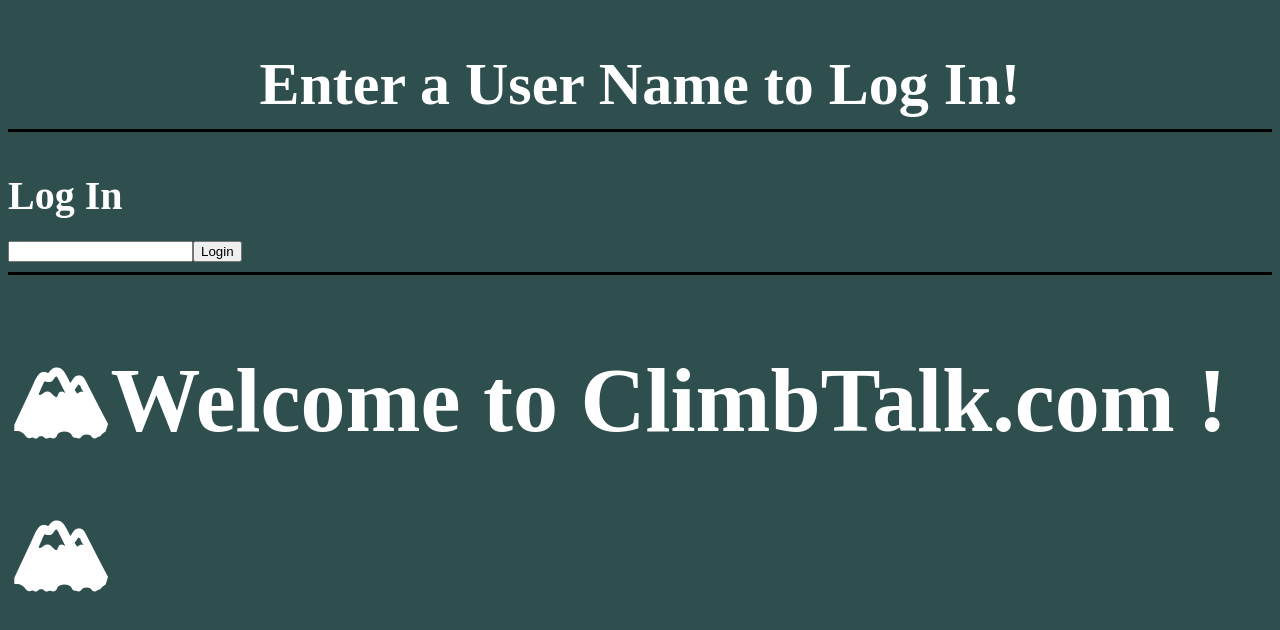
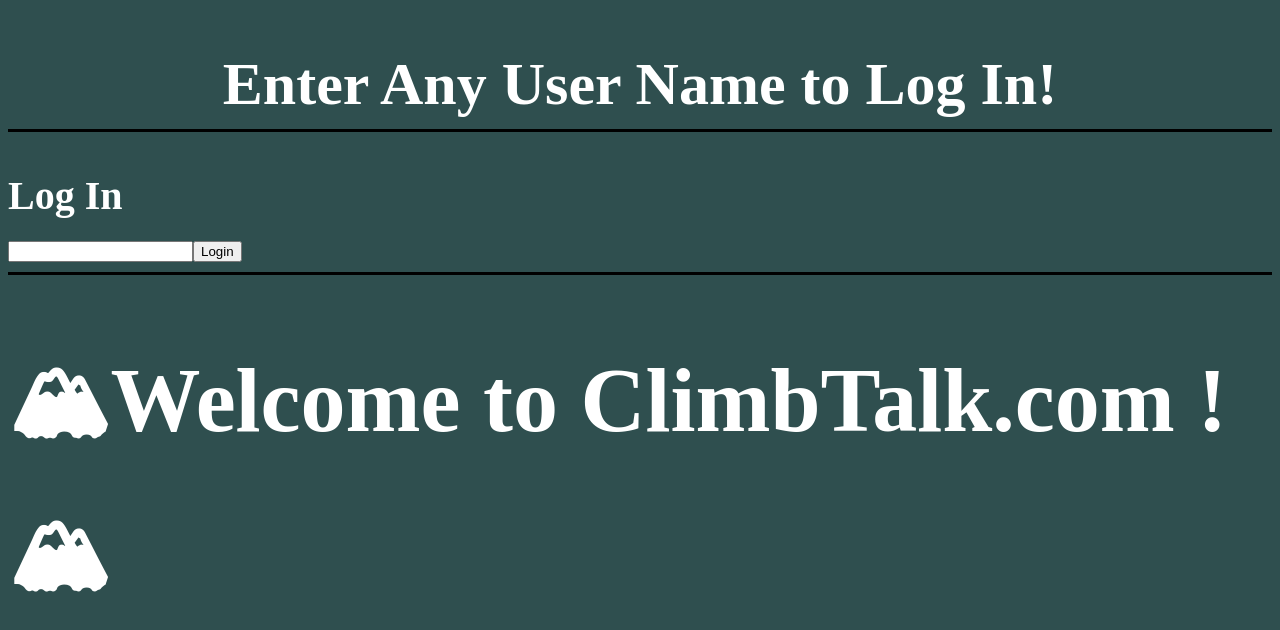
Before and after one commit to kylebrackman/phase-2-project, a React (Create React App) app: page / in a window 1280 px wide. Shown: the top 630 px of the page. Built offline with nearby package versions, Linux system fonts and the light colour scheme; no server answers.

Commit message:
removed commented out code and unnecessary console.log

```diff
--- a/src/Components/ClimbForm.js
+++ b/src/Components/ClimbForm.js
@@ -21,9 +21,9 @@
         })
             .then(res => res.json())
             .then((newClimb) => onAddClimb(newClimb))
-            setClimbName('')
-            setDescription('')
-            setSelectedGrade("Grade")
+        setClimbName('')
+        setDescription('')
+        setSelectedGrade("Grade")
     }
 
     return (
--- a/src/Components/LoginPage.js
+++ b/src/Components/LoginPage.js
@@ -28,7 +28,7 @@
                         borderBottom: "3px solid black",
                         paddingBottom: "10px",
                         marginBottom: "12px",
-                    }}>Enter a User Name to Log In!</H2>
+                    }}>Enter Any User Name to Log In!</H2>
                 <H3
                     style={{
                         display: 'flex',
```
Also changed, not shown: src/StyledComponents.js (+0 -9 lines), src/Components/ClimbsPage.js (line endings or trailing spaces).
